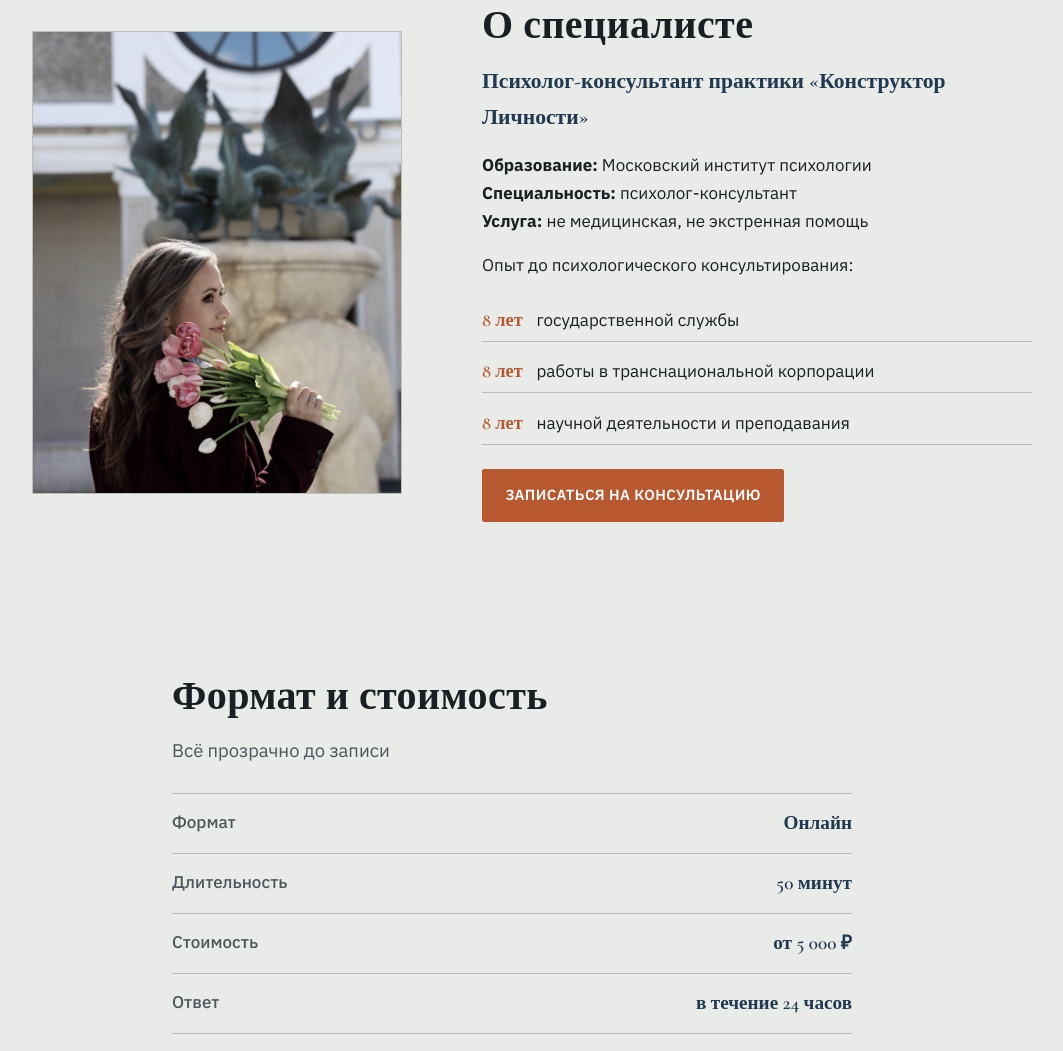
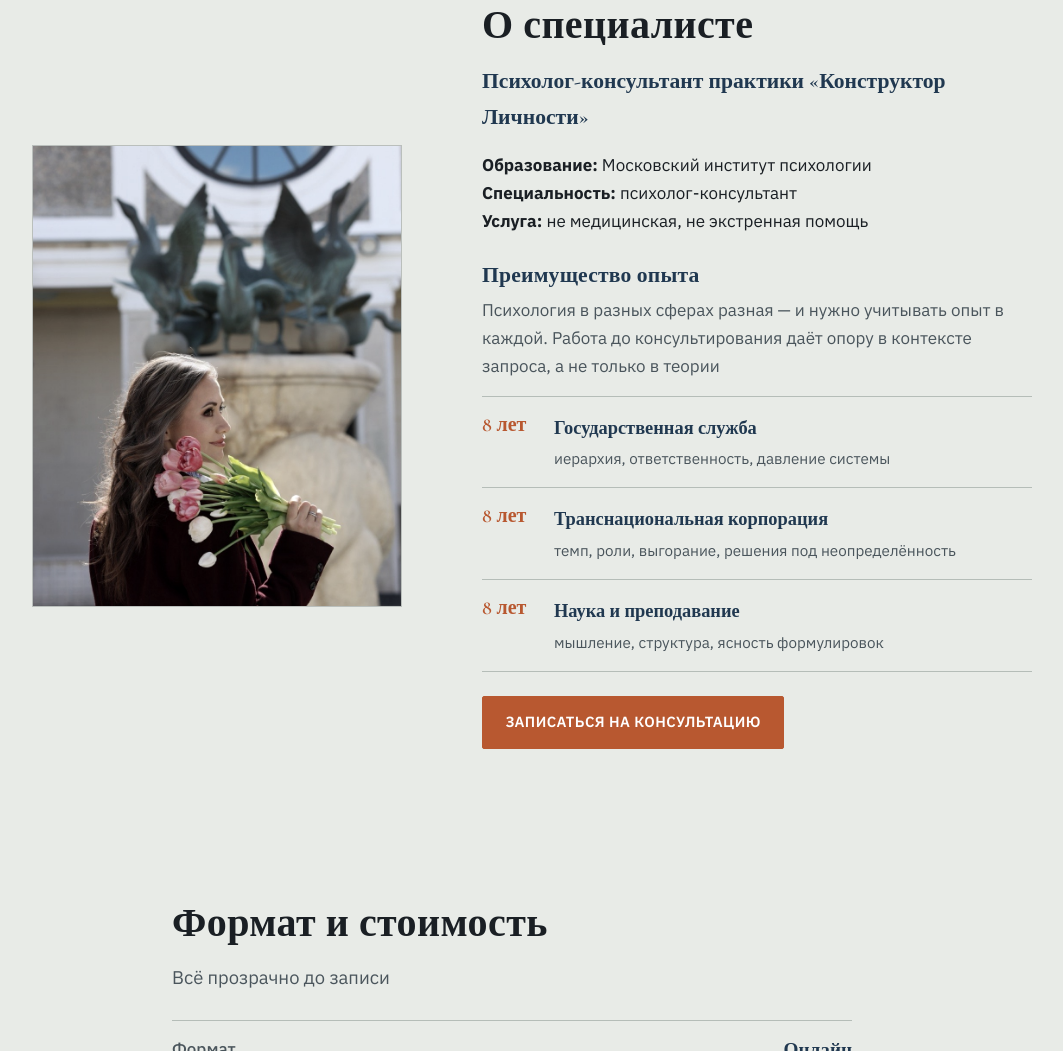
Before and after one commit to stengachanga/design_yourself, a plain HTML site: page docs/index.html in a window 1280 px wide. Shown: the part 2808-3859 px from the top of the page, without its empty margins (128-1191 px from the left). Drawn offline with nearby package versions, Linux system fonts and the light colour scheme.

Commit message:
Frame domain experience as an advantage: psychology differs by sphere.
Co-authored-by: Cursor <cursoragent@cursor.com>

```diff
--- a/bot/index.js
+++ b/bot/index.js
@@ -197,6 +197,7 @@ function firstMeetingText() {
     `<b>Первая встреча</b>\n\n` +
     `• 50 минут онлайн\n` +
     `• проясняем запрос и рамки\n` +
+    `• учитываем сферу вашего опыта — психология в госслужбе, бизнесе и науке разная\n` +
     `• без давления\n` +
     `• дальше решаете вы — продолжать или нет\n\n` +
     `Готовы — «Записаться». Сомневаетесь — «Задать вопрос»`
--- a/css/styles.css
+++ b/css/styles.css
@@ -581,28 +581,59 @@ em {
   color: var(--color-ink);
 }
 
+.advantage__title {
+  margin: 1.75rem 0 0.5rem;
+  font-size: 1.35rem;
+  color: var(--color-navy);
+}
+
+.advantage__lead {
+  color: var(--color-text-muted);
+  margin-bottom: 1rem;
+}
+
 .experience {
   list-style: none;
   padding: 0;
-  margin: 1.25rem 0 1.5rem;
+  margin: 0 0 1.5rem;
   display: grid;
-  gap: 0.55rem;
+  gap: 0;
+  border-top: 1px solid var(--color-border);
 }
 
 .experience li {
   display: flex;
-  gap: 0.85rem;
-  align-items: baseline;
-  padding: 0.35rem 0;
+  gap: 1rem;
+  align-items: flex-start;
+  padding: 1rem 0;
   border-bottom: 1px solid var(--color-border);
 }
 
 .experience span {
   font-family: var(--font-display);
   font-weight: 600;
+  font-size: 1.25rem;
+  color: var(--color-accent);
+  white-space: nowrap;
+  min-width: 3.5rem;
+  line-height: 1.2;
+}
+
+.experience strong {
+  display: block;
+  font-family: var(--font-display);
   font-size: 1.15rem;
-  color: var(--color-bronze);
-  white-space: nowrap;
+  font-weight: 600;
+  color: var(--color-ink);
+  margin-bottom: 0.2rem;
+}
+
+.experience em {
+  display: block;
+  font-family: var(--font-sans);
+  font-style: normal;
+  font-size: 0.95rem;
+  color: var(--color-text-muted);
 }
 
 /* Principles */
--- a/docs/css/styles.css
+++ b/docs/css/styles.css
@@ -581,28 +581,59 @@ em {
   color: var(--color-ink);
 }
 
+.advantage__title {
+  margin: 1.75rem 0 0.5rem;
+  font-size: 1.35rem;
+  color: var(--color-navy);
+}
+
+.advantage__lead {
+  color: var(--color-text-muted);
+  margin-bottom: 1rem;
+}
+
 .experience {
   list-style: none;
   padding: 0;
-  margin: 1.25rem 0 1.5rem;
+  margin: 0 0 1.5rem;
   display: grid;
-  gap: 0.55rem;
+  gap: 0;
+  border-top: 1px solid var(--color-border);
 }
 
 .experience li {
   display: flex;
-  gap: 0.85rem;
-  align-items: baseline;
-  padding: 0.35rem 0;
+  gap: 1rem;
+  align-items: flex-start;
+  padding: 1rem 0;
   border-bottom: 1px solid var(--color-border);
 }
 
 .experience span {
   font-family: var(--font-display);
   font-weight: 600;
+  font-size: 1.25rem;
+  color: var(--color-accent);
+  white-space: nowrap;
+  min-width: 3.5rem;
+  line-height: 1.2;
+}
+
+.experience strong {
+  display: block;
+  font-family: var(--font-display);
   font-size: 1.15rem;
-  color: var(--color-bronze);
-  white-space: nowrap;
+  font-weight: 600;
+  color: var(--color-ink);
+  margin-bottom: 0.2rem;
+}
+
+.experience em {
+  display: block;
+  font-family: var(--font-sans);
+  font-style: normal;
+  font-size: 0.95rem;
+  color: var(--color-text-muted);
 }
 
 /* Principles */
--- a/docs/index.html
+++ b/docs/index.html
@@ -180,11 +180,30 @@
           <p><strong>Образование:</strong> <span data-education>Московский институт психологии</span><br>
           <strong>Специальность:</strong> психолог-консультант<br>
           <strong>Услуга:</strong> не медицинская, не экстренная помощь</p>
-          <p>Опыт до психологического консультирования:</p>
+          <h3 class="advantage__title">Преимущество опыта</h3>
+          <p class="advantage__lead">Психология в разных сферах разная — и нужно учитывать опыт в каждой. Работа до консультирования даёт опору в контексте запроса, а не только в теории</p>
           <ul class="experience">
-            <li><span>8 лет</span> государственной службы</li>
-            <li><span>8 лет</span> работы в транснациональной корпорации</li>
-            <li><span>8 лет</span> научной деятельности и преподавания</li>
+            <li>
+              <span>8 лет</span>
+              <div>
+                <strong>Государственная служба</strong>
+                <em>иерархия, ответственность, давление системы</em>
+              </div>
+            </li>
+            <li>
+              <span>8 лет</span>
+              <div>
+                <strong>Транснациональная корпорация</strong>
+                <em>темп, роли, выгорание, решения под неопределённость</em>
+              </div>
+            </li>
+            <li>
+              <span>8 лет</span>
+              <div>
+                <strong>Наука и преподавание</strong>
+                <em>мышление, структура, ясность формулировок</em>
+              </div>
+            </li>
           </ul>
           <a href="#" class="btn btn--primary" data-telegram-cta data-telegram-start="book" data-goal="cta_about_click" target="_blank" rel="noopener">Записаться на консультацию</a>
         </div>
```
Also changed, not shown: index.html (+23 -4 lines).
